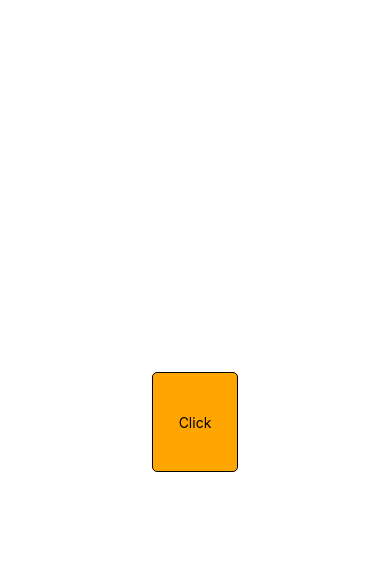
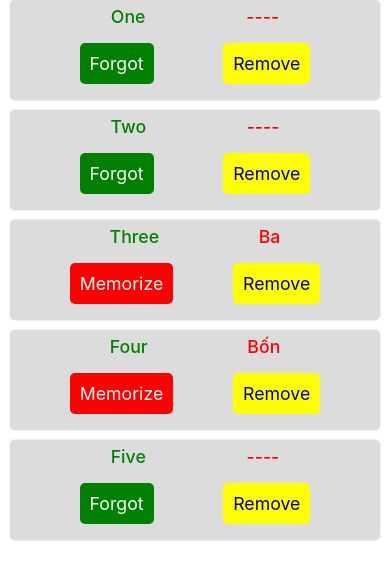
Before and after one commit to phamtanphat/Reactnative01032021, a React Native app: screen / in a window 390 px wide. Shown: the top 580 px of the page. Built offline with nearby package versions, Linux system fonts and the light colour scheme.

Commit message:
ui list word

```diff
--- a/src/screens/MainScreen.js
+++ b/src/screens/MainScreen.js
@@ -1,38 +1,107 @@
+/* eslint-disable no-shadow */
 /* eslint-disable react-native/no-inline-styles */
 /* eslint-disable prettier/prettier */
 import React, { Component } from 'react';
-import { Text, SafeAreaView, View, TouchableOpacity, Dimensions } from 'react-native';
+import { Text, SafeAreaView, View, TouchableOpacity, StyleSheet } from 'react-native';
 import screenDimension from '../helpers/screenDimension';
+
 
 export default class MainScreen extends Component {
 
     render() {
+
+        const word = [
+            { id: 1, en: "One", vn: "Một", isMemorized: true },
+            { id: 2, en: "Two", vn: "Hai", isMemorized: true },
+            { id: 3, en: "Three", vn: "Ba", isMemorized: false },
+            { id: 4, en: "Four", vn: "Bốn", isMemorized: false },
+            { id: 5, en: "Five", vn: "Năm", isMemorized: true },
+        ];
+
         return (
             <SafeAreaView style={{
                 flex: 1,
                 flexDirection: 'column',
-                alignItems: 'center',
-                justifyContent: 'center',
             }}>
-                <TouchableOpacity
-                    onPress={function () {
-                        alert("hello")
-                    }}
-                    activeOpacity={0.5}
-                    style={{
-                        backgroundColor: 'orange',
-                        width: screenDimension.getWidth() / 4.5,
-                        height: 100,
-                        justifyContent: 'center',
-                        alignItems: 'center',
-                        borderWidth: 1,
-                        borderRadius: 5,
-                    }}>
-                    <View>
-                        <Text>Click</Text>
-                    </View>
-                </TouchableOpacity>
+                {
+                    word.map(word => {
+                        return (
+                            <View key={word.id}>
+                                <View style={styles.groupWord}>
+                                    <View style={styles.groupHorizontal}>
+                                        <Text style={styles.textEn}>{word.en}</Text>
+                                        <Text style={styles.textVn}>
+                                            {word.isMemorized ? '----' : word.vn}
+                                        </Text>
+                                    </View>
+                                    <View style={styles.groupHorizontal}>
+                                        <TouchableOpacity
+                                            style={{
+                                                ...styles.buttonMemorize,
+                                                backgroundColor: word.isMemorized ? 'green' : 'red',
+                                            }}>
+                                            <Text style={styles.textMemorize}>
+                                                {word.isMemorized ? 'Forgot' : 'Memorize'}
+                                            </Text>
+                                        </TouchableOpacity>
+                                        <TouchableOpacity
+                                            style={styles.buttonRemove}>
+                                            <Text style={styles.textRemove}>Remove</Text>
+                                        </TouchableOpacity>
+                                    </View>
+                                </View>
+                            </View>
+                        );
+                    })
+                }
             </SafeAreaView>
         );
     }
 }
+
+const styles = StyleSheet.create({
+    groupWord: {
+        height: 100,
+        backgroundColor: 'gainsboro',
+        justifyContent: 'space-evenly',
+        marginHorizontal: 10,
+        borderRadius: 5,
+        marginBottom: 10,
+        shadowOpacity: 0.2,
+        shadowRadius: 2,
+        shadowColor: '#000',
+    },
+    groupHorizontal: {
+        marginBottom: 10,
+        flexDirection: 'row',
+        justifyContent: 'space-evenly',
+    },
+    textEn: {
+        color: 'green',
+        fontWeight: '500',
+        fontSize: screenDimension.getWidth() / 22,
+    },
+    textVn: {
+        color: 'red',
+        fontWeight: '500',
+        fontSize: screenDimension.getWidth() / 22,
+    },
+    buttonMemorize: {
+        backgroundColor: 'green',
+        padding: 10,
+        borderRadius: 5,
+    },
+    buttonRemove: {
+        backgroundColor: 'yellow',
+        padding: 10,
+        borderRadius: 5,
+    },
+    textMemorize: {
+        color: 'white',
+        fontSize: screenDimension.getWidth() / 22,
+    },
+    textRemove: {
+        color: 'darkblue',
+        fontSize: screenDimension.getWidth() / 22,
+    },
+});
```
